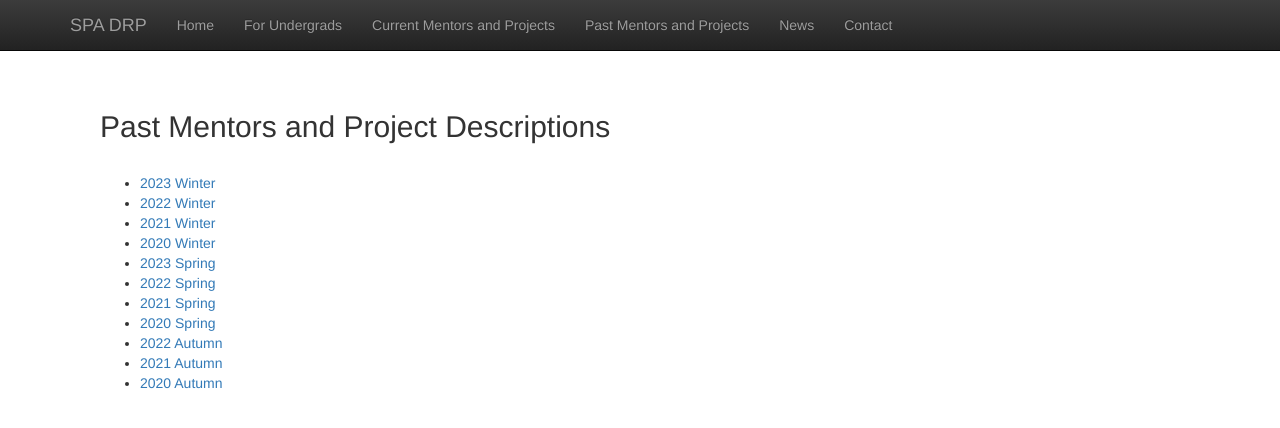
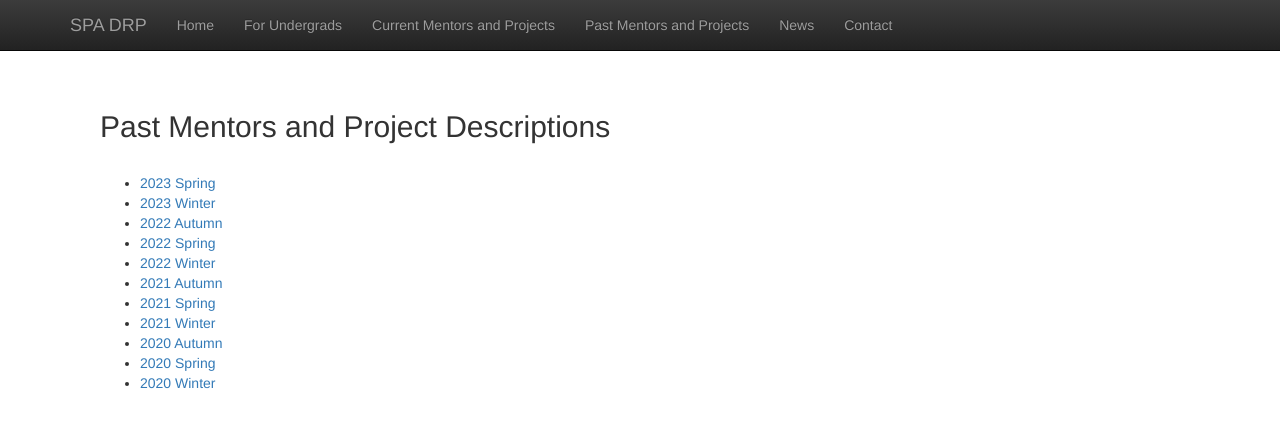
Before and after one commit to SPA-DRP/spa-drp.github.io, a Jekyll site: the page built from past-projects.html, in a window 1280 px wide. Shown: the top 428 px of the page. Built offline with Jekyll 4.4.1, drawn with Linux system fonts in a browser that asks for light colours; nearby versions of some CDN libraries; library files that are not in the unit come from our copies.

Commit message:
Fix sorting in past mentors and proejcts

```diff
--- a/past-projects.html
+++ b/past-projects.html
@@ -10,13 +10,18 @@ skip_title: true
 
 <div>
   <ul>
-  {% assign sorted_years = site.archive | sort: 'year' | sort: 'quarter' | reverse %}
-    {% for quarter in sorted_years %}
-    <li>
-      <a href="{{ site.url }}/{{ quarter.url }}" class="title">
-        {{ quarter.year }} {{ quarter.quarter }}
-      </a>
-    </li>
+    {% assign grouped_years = site.archive | group_by: 'year' %}
+    {% assign sorted_years = grouped_years | sort: 'name' | reverse %}
+    {% for year in sorted_years %}
+
+      {% assign sorted_quarters = year.items | sort: 'quarter' %}
+      {% for quarter in sorted_quarters %}
+        <li>
+          <a href="{{ site.url }}/{{ quarter.url }}" class="title">
+            {{ quarter.year }} {{ quarter.quarter }}
+          </a>
+        </li>
+      {% endfor %}
     {% endfor %}
   </ul>
 </div>
```
